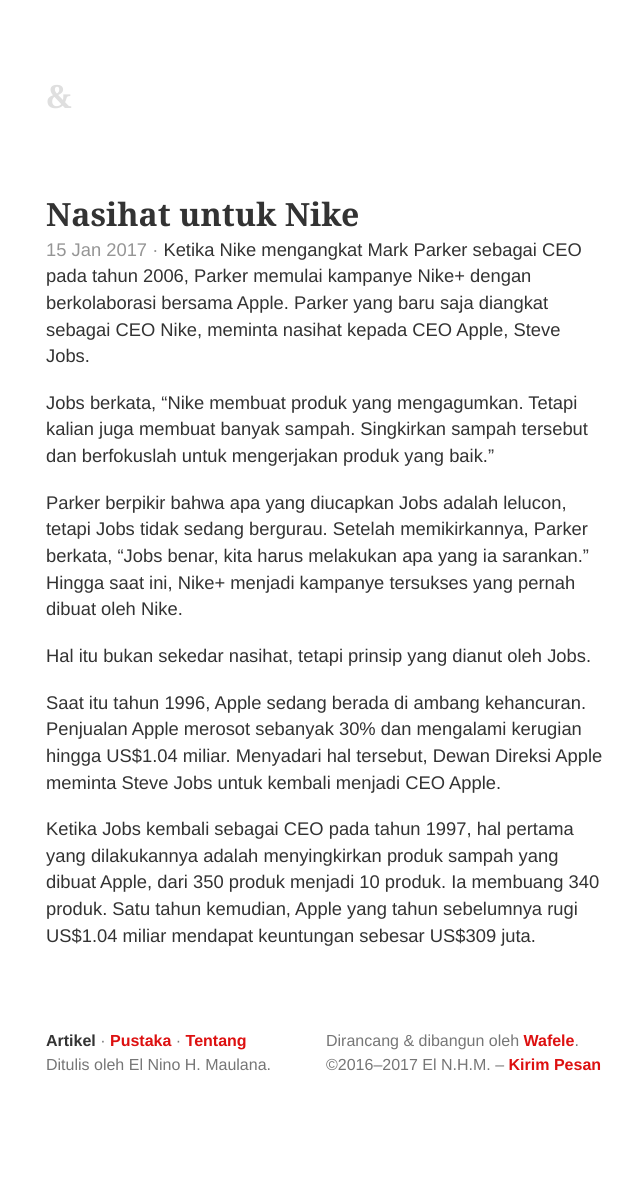
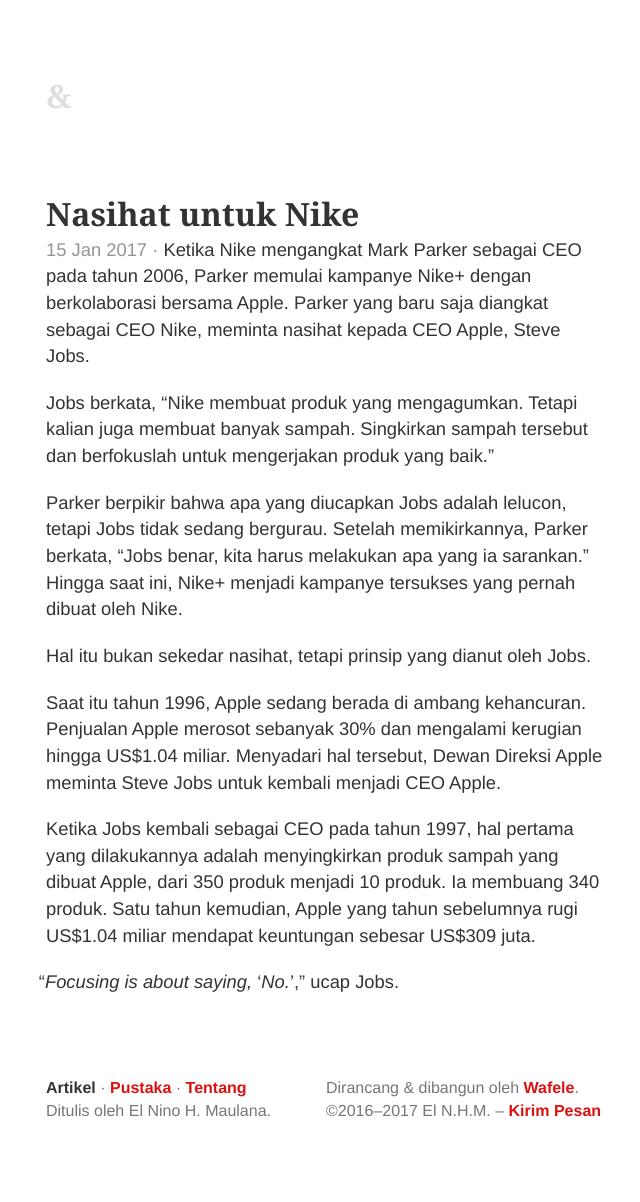
Before and after one commit to tertanda/elnino.github.io, a Jekyll site: the page built from artikel/_posts/2017-01-15-nasihat-untuk-nike.md, in a window 1280 px wide. Shown: the whole page, without its empty margins (314-954 px from the left). Built offline with Jekyll 4.4.1, drawn with Linux system fonts in a browser that asks for light colours; before the commit the page ends 1156 px from its top, so only the background shows below that.

Commit message:
First commit.

```diff
--- a/artikel/_posts/2017-01-15-nasihat-untuk-nike.md
+++ b/artikel/_posts/2017-01-15-nasihat-untuk-nike.md
@@ -21,3 +21,5 @@
 Saat itu tahun 1996, Apple sedang berada di ambang kehancuran. Penjualan Apple merosot sebanyak 30% dan mengalami kerugian hingga US$1.04 miliar. Menyadari hal tersebut, Dewan Direksi Apple meminta Steve Jobs untuk kembali menjadi CEO Apple.
 
 Ketika Jobs kembali sebagai CEO pada tahun 1997, hal pertama yang dilakukannya adalah menyingkirkan produk sampah yang dibuat Apple, dari 350 produk menjadi 10 produk. Ia membuang 340 produk. Satu tahun kemudian, Apple yang tahun sebelumnya rugi US$1.04 miliar mendapat keuntungan sebesar US$309 juta.
+
+<p class="hanging-quote">&ldquo;<em>Focusing is about saying,</em> &lsquo;<em>No.</em>&rsquo;,&rdquo; ucap Jobs.</p>
```
